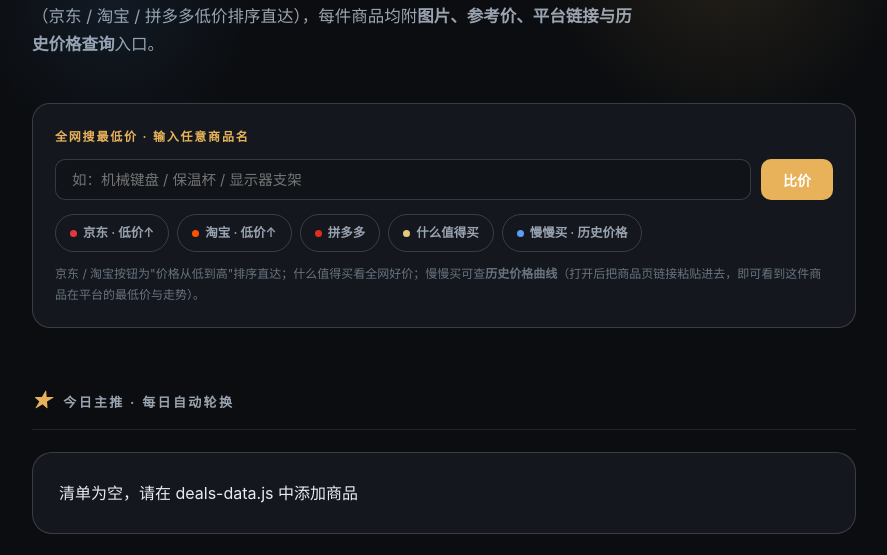
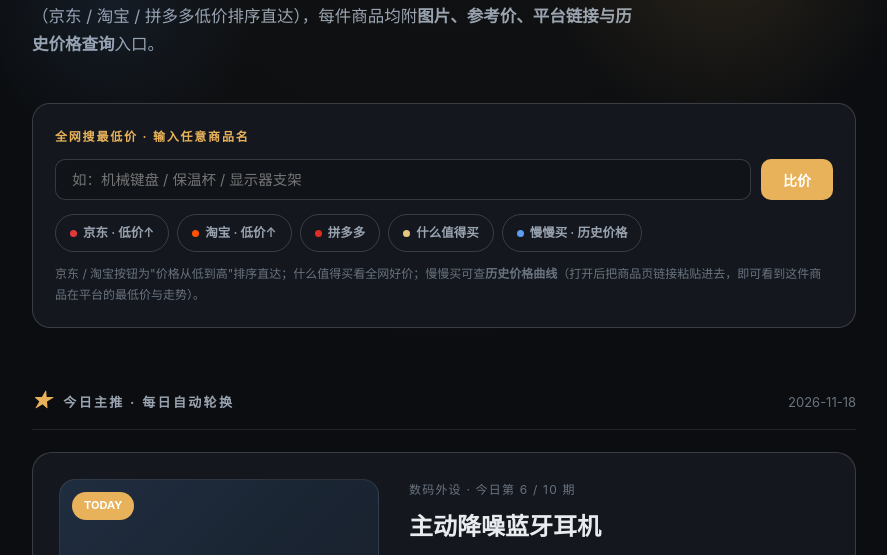
Before and after one commit to xiaof971-ops/xiao, a plain HTML site: page deals.html in a window 1280 px wide. Shown: the part 367-922 px from the top of the page, without its empty margins (196-1083 px from the left). Drawn offline with Linux system fonts and the light colour scheme.

Commit message:
Add files via upload

```diff
--- a/deals.html
+++ b/deals.html
@@ -336,7 +336,8 @@
 
     <button id="back-top" type="button" aria-label="返回顶部">↑</button>
     <script src="site.js" defer></script>
-    <script src="deals-data.js" defer></script>
+    <!-- 数据文件必须同步加载（不能 defer）：下方内联脚本会立即读取 window.DEALS_DATA -->
+    <script src="deals-data.js"></script>
     <script>
     (function () {
         'use strict';
```
